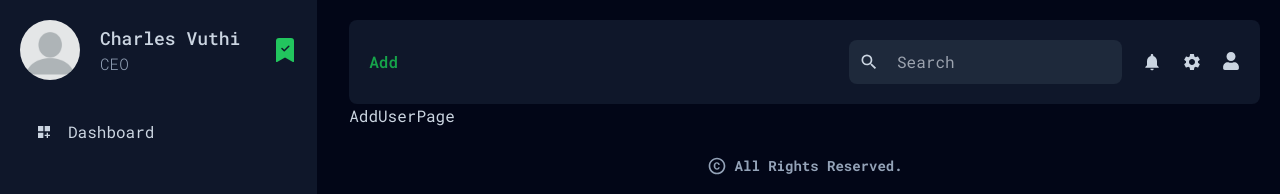
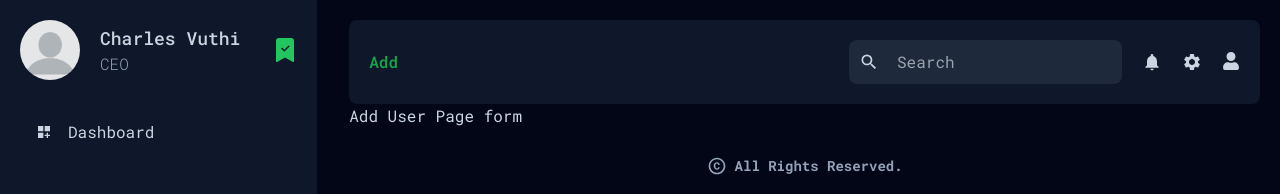
Before and after one commit to esthercate/Hardware-store-management, a Next.js app: page /dashboard/users/add in a window 1280 px wide. Shown: the top 194 px of the page. Built offline with nearby package versions, Linux system fonts and the light colour scheme.

Commit message:
Add user form

```diff
--- a/app/dashboard/users/add/page.jsx
+++ b/app/dashboard/users/add/page.jsx
@@ -1,7 +1,7 @@
 import React from 'react'
 
 const AddUserPage = () => {
-  return <div>AddUserPage</div>
+  return <div>Add User Page form</div>
 }
 
 export default AddUserPage
```
